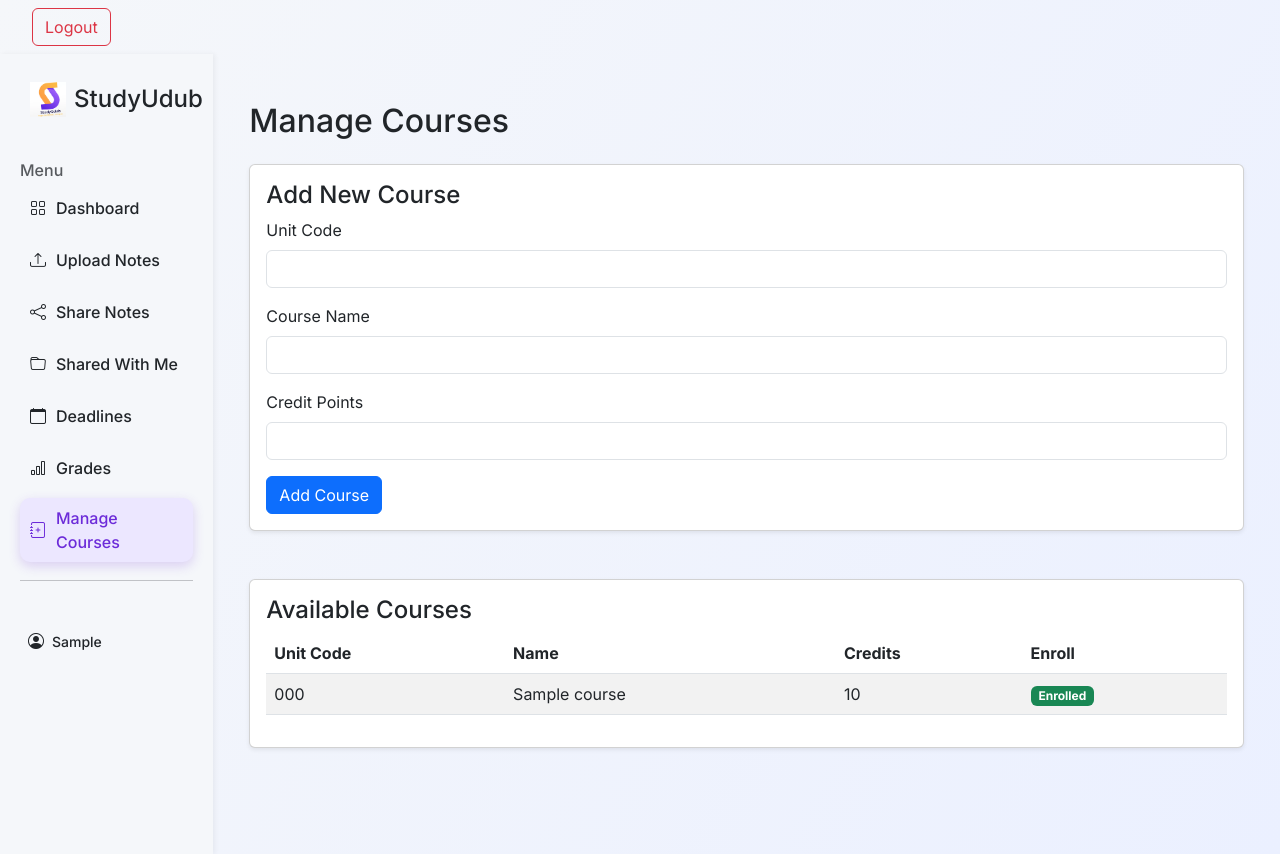
After one commit to madtrack133/StudyUdub, a Flask app: page /manage-courses in a window 1280 px wide. The commit adds this page. Run offline with Flask 3, Linux system fonts and the light colour scheme; a user stored in the database is signed in; tables that the repository leaves empty hold one stand-in row (values such as "Sample post").

Commit message:
Added management of courses

```diff
--- a/app.py
+++ b/app.py
@@ -683,6 +683,58 @@ def profile():
     }
     return render_template('profile.html', user=user_data)
 
+@app.route('/manage-courses')
+@login_required
+@twofa_required
+def manage_courses():
+    # all courses, plus which ones this user is already in
+    courses      = Course.query.order_by(Course.UnitCode).all()
+    enrolled_ids = { c.CourseID for c in current_user.courses }
+    return render_template(
+        'manage_courses.html',
+        courses=courses,
+        enrolled_ids=enrolled_ids,
+        courses_session=session.get('courses', [])
+    )
+
+@app.route('/manage-courses/add', methods=['POST'])
+@login_required
+@twofa_required
+def add_course_db():
+    unit = request.form['unitcode'].strip().upper()
+    name = request.form['name'].strip()
+    try:
+        cp = int(request.form['creditpoints'])
+    except ValueError:
+        flash('Credit points must be a number.', 'danger')
+        return redirect(url_for('manage_courses'))
+
+    if Course.query.filter_by(UnitCode=unit).first():
+        flash(f"Course {unit} already exists.", 'warning')
+    else:
+        new = Course(UnitCode=unit, CourseName=name, CreditPoints=cp)
+        db.session.add(new)
+        db.session.commit()
+        flash(f"Added course {unit}.", 'success')
+    return redirect(url_for('manage_courses'))
+
+@app.route('/manage-courses/enroll/<int:course_id>', methods=['POST'])
+@login_required
+@twofa_required
+def enroll_course(course_id):
+    course = Course.query.get_or_404(course_id)
+    if course in current_user.courses:
+        flash(f"Already enrolled in {course.UnitCode}.", 'info')
+    else:
+        sc = StudentCourse(
+            StudentID=current_user.StudentID,
+            CourseID=course.CourseID,
+            EnrollmentDate=date.today()
+        )
+        db.session.add(sc)
+        db.session.commit()
+        flash(f"Enrolled in {course.UnitCode}.", 'success')
+    return redirect(url_for('manage_courses'))
 
 if __name__ == '__main__':
     app.run(debug=True)
--- a/templates/base.html
+++ b/templates/base.html
@@ -150,6 +150,11 @@
         <a href="{{ url_for('grades_view') }}" class="{% if request.endpoint == 'grades_view' %}active{% endif %}">
           <i class="bi bi-bar-chart"></i> Grades
         </a>
+       <!-- Manage Courses -->
+        <a href="{{ url_for('manage_courses') }}"
+           class="{% if request.endpoint in ['manage_courses','add_course_db','enroll_course'] %}active{% endif %}">
+          <i class="bi bi-journal-plus"></i> Manage Courses
+        </a>
         <hr>
 
         {#
--- /dev/null
+++ b/templates/manage_courses.html
@@ -0,0 +1,65 @@
+{% extends "base.html" %}
+{% block title %}Manage Courses{% endblock %}
+
+{% block content %}
+<div class="container py-4">
+  <h2 class="mb-4">Manage Courses</h2>
+
+  <!-- Add New Course -->
+  <div class="card mb-5 shadow-sm">
+    <div class="card-body">
+      <h4 class="card-title">Add New Course</h4>
+      <form method="POST" action="{{ url_for('add_course_db') }}">
+        <div class="mb-3">
+          <label class="form-label">Unit Code</label>
+          <input type="text" name="unitcode" class="form-control" required>
+        </div>
+        <div class="mb-3">
+          <label class="form-label">Course Name</label>
+          <input type="text" name="name" class="form-control" required>
+        </div>
+        <div class="mb-3">
+          <label class="form-label">Credit Points</label>
+          <input type="number" name="creditpoints" class="form-control" min="0" required>
+        </div>
+        <button type="submit" class="btn btn-primary">Add Course</button>
+      </form>
+    </div>
+  </div>
+
+  <!-- List and Enroll -->
+  <div class="card shadow-sm">
+    <div class="card-body">
+      <h4 class="card-title">Available Courses</h4>
+      <table class="table table-striped">
+        <thead>
+          <tr>
+            <th>Unit Code</th>
+            <th>Name</th>
+            <th>Credits</th>
+            <th>Enroll</th>
+          </tr>
+        </thead>
+        <tbody>
+        {% for c in courses %}
+          <tr>
+            <td>{{ c.UnitCode }}</td>
+            <td>{{ c.CourseName }}</td>
+            <td>{{ c.CreditPoints }}</td>
+            <td>
+              {% if c.CourseID in enrolled_ids %}
+                <span class="badge bg-success">Enrolled</span>
+              {% else %}
+                <form method="POST" action="{{ url_for('enroll_course', course_id=c.CourseID) }}">
+                  <button type="submit" class="btn btn-sm btn-primary">Enroll</button>
+                </form>
+              {% endif %}
+            </td>
+          </tr>
+        {% endfor %}
+        </tbody>
+      </table>
+    </div>
+  </div>
+</div>
+{% endblock %}
```
